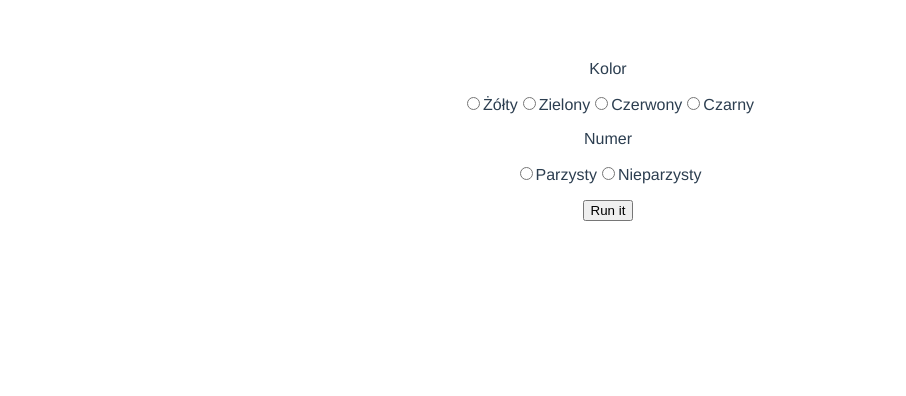
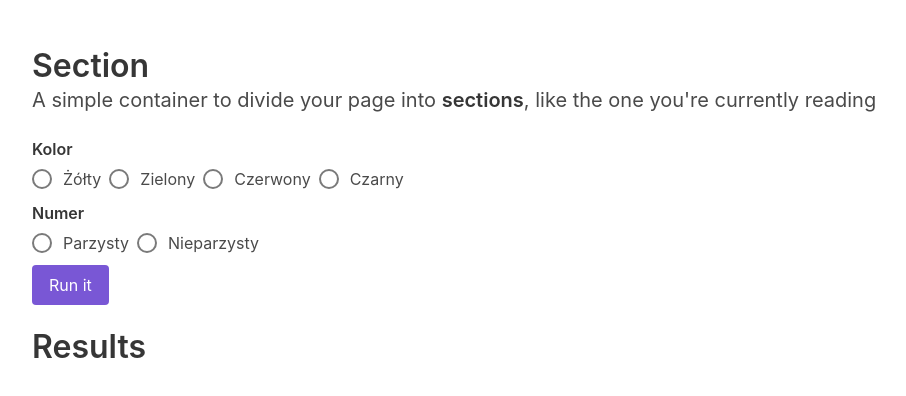
Before and after one commit to bartek-bartlomiej/TreeExpertSystem, a Vue app: page / in a window 1280 px wide. Shown: the top 396 px of the page, without its empty margins (32-938 px from the left). Built offline with nearby package versions, Linux system fonts and the light colour scheme.

Commit message:
Add Beufy

```diff
--- a/package.json
+++ b/package.json
@@ -8,6 +8,7 @@
     "lint": "vue-cli-service lint"
   },
   "dependencies": {
+    "buefy": "^0.9.4",
     "core-js": "^3.6.5",
     "tau-prolog": "^0.3.0",
     "vue": "^2.6.11"
@@ -34,7 +35,10 @@
       "parser": "babel-eslint"
     },
     "rules": {
-      "semi": ["error", "never"]
+      "semi": [
+        "error",
+        "never"
+      ]
     }
   },
   "browserslist": [
--- a/public/index.html
+++ b/public/index.html
@@ -3,7 +3,7 @@
   <head>
     <meta charset="utf-8">
     <meta http-equiv="X-UA-Compatible" content="IE=edge">
-    <meta name="viewport" content="width=device-width,initial-scale=1.0">
+    <meta name="viewport" content="width=device-width, initial-scale=1.0">
     <link rel="icon" href="<%= BASE_URL %>favicon.ico">
     <title><%= htmlWebpackPlugin.options.title %></title>
   </head>
--- a/src/App.vue
+++ b/src/App.vue
@@ -1,28 +1,89 @@
 <template>
-  <div id="app">
+  <section class="section">
+    <div class="container">
+      <h1 class="title">Section</h1>
+      <h2 class="subtitle">
+        A simple container to divide your page into <strong>sections</strong>, like the one you're currently reading
+      </h2>
 
-    <p>Kolor</p>
-    <input type="radio" id="c1" value="zolty" v-model="color">
-    <label for="n1">Żółty</label>
-    <input type="radio" id="c2" value="zielony" v-model="color">
-    <label for="n2">Zielony</label>
-    <input type="radio" id="c3" value="czerwony" v-model="color">
-    <label for="n2">Czerwony</label>
-    <input type="radio" id="c4" value="czarny" v-model="color">
-    <label for="n2">Czarny</label>
-<!--    <p>{{color}}</p>-->
+      <div class="content"> <!--box-->
+        <form>
+          <b-field label="Kolor">
+            <b-radio v-model="color"
+                     name="color"
+                     native-value="zolty">
+              Żółty
+            </b-radio>
+            <b-radio v-model="color"
+                     name="color"
+                     native-value="zielony">
+              Zielony
+            </b-radio>
+            <b-radio v-model="color"
+                     name="color"
+                     native-value="czerwony">
+              Czerwony
+            </b-radio>
+            <b-radio v-model="color"
+                     name="color"
+                     native-value="czarny">
+              Czarny
+            </b-radio>
+          </b-field>
+          <!--    <p class="content">-->
+          <!--      <b>Selection:</b>-->
+          <!--      {{ color }}-->
+          <!--    </p>-->
 
-    <p>Numer</p>
-    <input type="radio" id="n1" value="parzysty" v-model="number">
-    <label for="n1">Parzysty</label>
-    <input type="radio" id="n2" value="nieparzysty" v-model="number">
-    <label for="n2">Nieparzysty</label>
-<!--    <p>{{number}}</p>-->
-    <p/>
+          <b-field label="Numer">
+            <b-radio v-model="number"
+                     name="number"
+                     native-value="parzysty">
+              Parzysty
+            </b-radio>
+            <b-radio v-model="number"
+                     name="number"
+                     native-value="nieparzysty">
+              Nieparzysty
+            </b-radio>
+          </b-field>
+          <!--    <p class="content">-->
+          <!--      <b>Selection:</b>-->
+          <!--      {{ number }}-->
+          <!--    </p>-->
 
-    <button @click="run">Run it</button>
-    <p v-for="(result, index) in results" :key="index">{{result}}</p>
-  </div>
+            <b-button
+                type="is-primary"
+                @click="run">
+              Run it
+            </b-button>
+        </form>
+      </div>
+
+      <h1 class="title">Results</h1>
+      <div
+          class="box"
+          v-for="(result, index) in results"
+          :key="index">
+        <article class="media">
+          <div class="media-left">
+            <figure class="image is-128x128">
+              <img src="https://bulma.io/images/placeholders/128x128.png" alt="Image">
+            </figure>
+          </div>
+          <div class="media-content">
+            <div class="content">
+              <p>
+                <strong>{{result}}</strong>
+                <br>
+                Lorem ipsum dolor sit amet, consectetur adipiscing elit. Aenean efficitur sit amet massa fringilla egestas. Nullam condimentum luctus turpis.
+              </p>
+            </div>
+          </div>
+        </article>
+      </div>
+    </div>
+  </section>
 </template>
 
 <script>
@@ -68,14 +129,3 @@ export default {
   }
 }
 </script>
-
-<style>
-#app {
-  font-family: Avenir, Helvetica, Arial, sans-serif;
-  -webkit-font-smoothing: antialiased;
-  -moz-osx-font-smoothing: grayscale;
-  text-align: center;
-  color: #2c3e50;
-  margin-top: 60px;
-}
-</style>
--- a/src/main.js
+++ b/src/main.js
@@ -1,6 +1,10 @@
 import Vue from 'vue'
+import Buefy from "buefy"
+import 'buefy/dist/buefy.css'
+
 import App from './App.vue'
 
+Vue.use(Buefy)
 Vue.config.productionTip = false
 
 new Vue({
```
Also changed, not shown: 1 other file (tests, documents, lock files or other folders).
